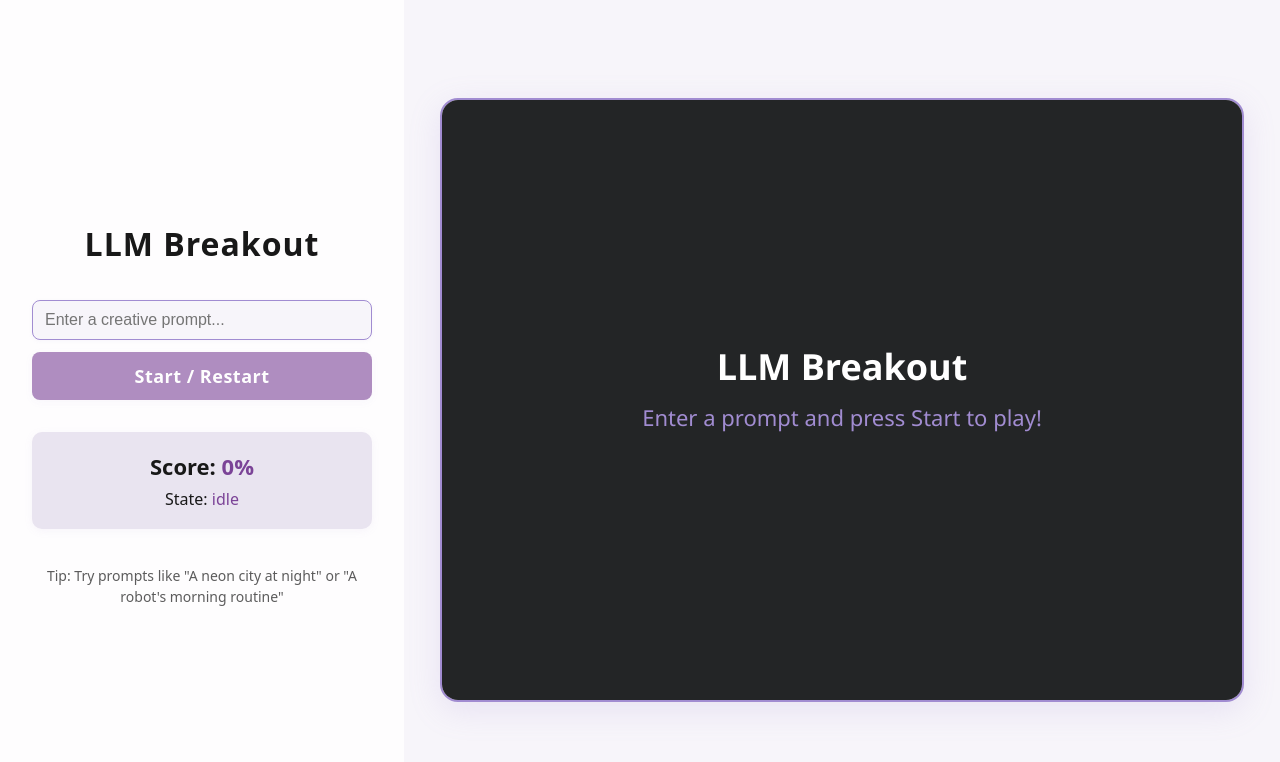
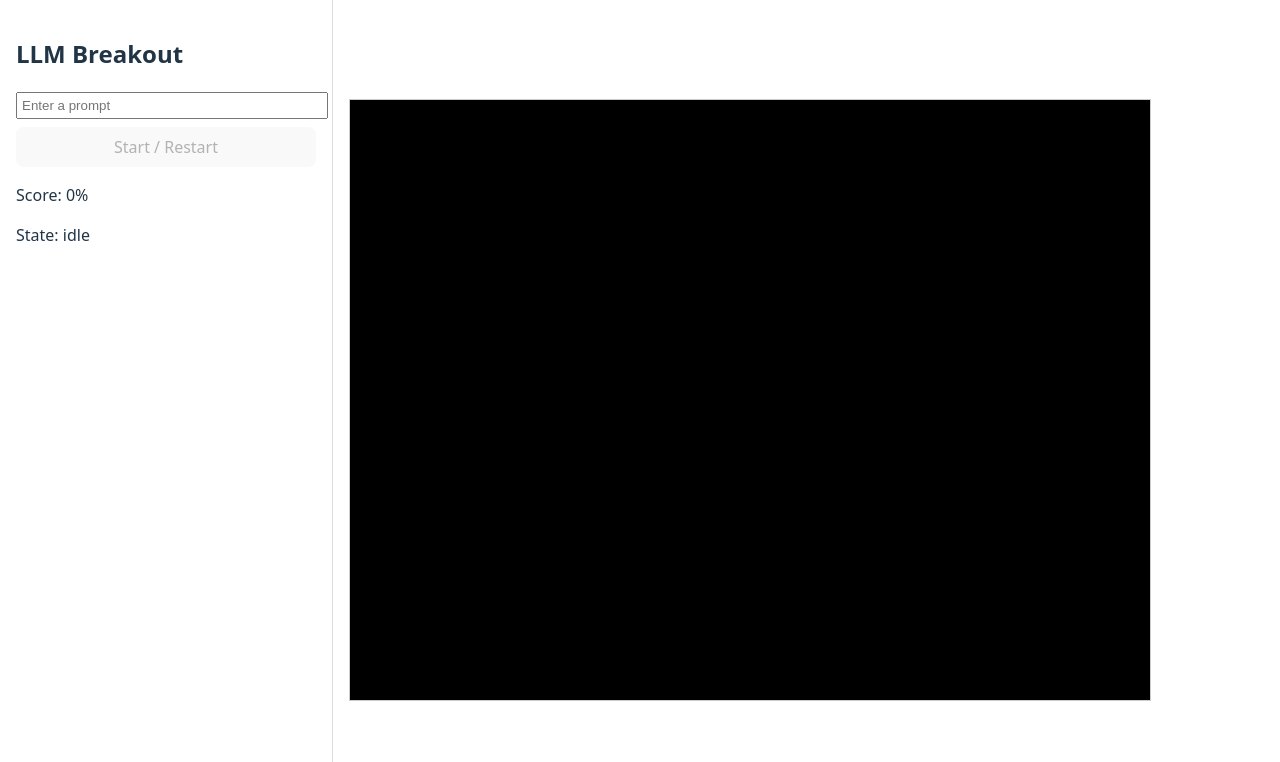
Before and after one commit to akshaykripalani/supahack-lw15, a React (Vite) app in the folder frontend/: page / in a window 1280 px wide. Shown: the top 762 px of the page. Built offline with nearby package versions, Linux system fonts and the light colour scheme; no server answers.

Commit message:
Revert "Improve layout and game UI"

```diff
--- a/frontend/src/App.tsx
+++ b/frontend/src/App.tsx
@@ -1,4 +1,3 @@
-
 import { useState } from 'react';
 import { GameCanvas } from './components/GameCanvas';
 import { useGameStore } from './store/game';
@@ -10,122 +9,29 @@ function App() {
   const score = useGameStore((s) => s.score);
 
   return (
-    <div
-      style={{
-        minHeight: '100vh',
-        width: '100vw',
-        display: 'flex',
-        alignItems: 'stretch',
-        background: '#f7f5fa',
-      }}
-    >
-      <aside
-        style={{
-          width: 340,
-          padding: 32,
-          borderRight: 'none',
-          background: 'rgba(255,255,255,0.85)',
-          boxShadow: '2px 0 16px 0 rgba(161,140,209,0.10)',
-          display: 'flex',
-          flexDirection: 'column',
-          justifyContent: 'center',
-          gap: 24,
-        }}
-      >
-        <h2
-          style={{
-            textAlign: 'center',
-            fontWeight: 800,
-            fontSize: 32,
-            letterSpacing: 1,
-            marginBottom: 8,
-            color: '#181818',
-          }}
-        >
-          LLM Breakout
-        </h2>
-        <div style={{ display: 'flex', flexDirection: 'column', gap: 12 }}>
+    <div style={{ display: 'flex', height: '100vh', gap: 16 }}>
+      <aside style={{ width: 300, padding: 16, borderRight: '1px solid #ddd' }}>
+        <h2>LLM Breakout</h2>
         <input
-            style={{
-              marginBottom: 0,
-              padding: '10px 12px',
-              borderRadius: 8,
-              border: '1.5px solid #a18cd1',
-              fontSize: 16,
-              outline: 'none',
-              color: '#181818',
-              background: '#f7f5fa',
-              transition: 'border 0.2s',
-              boxShadow: '0 1px 4px 0 rgba(161,140,209,0.07)',
-            }}
-            placeholder="Enter a creative prompt..."
+          style={{ width: '100%', marginBottom: 8, padding: 4 }}
+          placeholder="Enter a prompt"
           value={promptInput}
           onChange={(e) => setPromptInput(e.target.value)}
-            onKeyDown={(e) => {
-              if (
-                e.key === 'Enter' &&
-                promptInput &&
-                gameState !== 'loading'
-              ) {
-                startGame(promptInput);
-              }
-            }}
         />
         <button
-            style={{
-              width: '100%',
-              padding: '12px 0',
-              borderRadius: 8,
-              border: 'none',
-              background: '#7b4397',
-              color: '#fff',
-              fontWeight: 700,
-              fontSize: 18,
-              letterSpacing: 0.5,
-              cursor: !promptInput || gameState === 'loading' ? 'not-allowed' : 'pointer',
-              opacity: !promptInput || gameState === 'loading' ? 0.6 : 1,
-              boxShadow: '0 2px 8px 0 rgba(161,140,209,0.10)',
-              transition: 'opacity 0.2s',
-            }}
+          style={{ width: '100%', padding: 8 }}
           onClick={() => startGame(promptInput)}
           disabled={!promptInput || gameState === 'loading'}
         >
           {gameState === 'loading' ? 'Loading…' : 'Start / Restart'}
         </button>
-        </div>
-        <div
-          style={{
-            marginTop: 8,
-            background: '#e9e4f0',
-            borderRadius: 10,
-            padding: '18px 16px',
-            boxShadow: '0 2px 8px 0 rgba(161,140,209,0.08)',
-            color: '#181818',
-            fontWeight: 500,
-            fontSize: 18,
-            textAlign: 'center',
-          }}
-        >
-          <div style={{ fontSize: 22, fontWeight: 700, marginBottom: 4, color: '#181818' }}>
-            Score: <span style={{ color: '#7b4397' }}>{score}%</span>
-          </div>
-          <div style={{ fontSize: 16, marginTop: 2, color: '#181818' }}>
-            State: <span style={{ color: gameState === 'playing' ? '#43cea2' : gameState === 'loading' ? '#f7971e' : '#7b4397' }}>{gameState}</span>
-          </div>
-        </div>
-        <div style={{ marginTop: 12, textAlign: 'center', color: '#181818', fontSize: 14, opacity: 0.7 }}>
-          <span>Tip: Try prompts like "A neon city at night" or "A robot's morning routine"</span>
+
+        <div style={{ marginTop: 16 }}>
+          <p>Score: {score}%</p>
+          <p>State: {gameState}</p>
         </div>
       </aside>
-      <main
-        style={{
-          flex: 1,
-          display: 'flex',
-          justifyContent: 'center',
-          alignItems: 'center',
-          background: '#f7f5fa',
-        }}
-      >
+      <main style={{ flex: 1, display: 'flex', justifyContent: 'center', alignItems: 'center' }}>
         <GameCanvas />
       </main>
     </div>
--- a/frontend/src/components/GameCanvas.tsx
+++ b/frontend/src/components/GameCanvas.tsx
@@ -8,8 +8,7 @@ const PADDLE_WIDTH = 100;
 const PADDLE_HEIGHT = 12;
 const PADDLE_Y = CANVAS_HEIGHT - 40;
 const BALL_RADIUS = 8;
-const BASE_BALL_SPEED = 8;
-const MAX_BALL_SPEED = 8;
+const BALL_SPEED = 4;
 
 export const GameCanvas: React.FC = () => {
   const canvasRef = useRef<HTMLCanvasElement>(null);
@@ -27,63 +26,39 @@ export const GameCanvas: React.FC = () => {
 
   // Draw helper
   const drawFrame = (ctx: CanvasRenderingContext2D, bricksToRender: Brick[]) => {
-  // Draw solid background
-  ctx.fillStyle = '#232526';
-  ctx.fillRect(0, 0, CANVAS_WIDTH, CANVAS_HEIGHT);
+    ctx.clearRect(0, 0, CANVAS_WIDTH, CANVAS_HEIGHT);
 
-  // Draw bricks with solid color and rounded corners
+    // Draw bricks
     bricksToRender.forEach((brick) => {
       if (brick.destroyed) return;
-    ctx.save();
-    // Brick fill (solid)
-    ctx.fillStyle = brick.color;
-    roundRect(ctx, brick.x, brick.y, brick.width, brick.height, 7);
-    ctx.fill();
+      // Filled background with 25% opacity
+      ctx.fillStyle = brick.color.replace(')', ' / 0.25)');
+      ctx.fillRect(brick.x, brick.y, brick.width, brick.height);
+
       // Border
+      ctx.strokeStyle = brick.color;
       ctx.lineWidth = 2;
-    ctx.strokeStyle = '#222';
-    roundRect(ctx, brick.x, brick.y, brick.width, brick.height, 7);
-    ctx.stroke();
-    // Word text (centered, bold, no shadow)
-    ctx.font = 'bold 13px "Segoe UI", Arial, sans-serif';
+      ctx.strokeRect(brick.x, brick.y, brick.width, brick.height);
+
+      // Word text (centered)
+      ctx.fillStyle = '#ffffff';
+      ctx.font = '12px Arial';
       ctx.textAlign = 'center';
       ctx.textBaseline = 'middle';
-    ctx.fillStyle = '#fff';
       ctx.fillText(brick.text, brick.x + brick.width / 2, brick.y + brick.height / 2);
-    ctx.restore();
     });
 
-  // Draw paddle (solid color)
-  ctx.save();
-  ctx.fillStyle = '#a18cd1';
-  roundRect(ctx, paddleX.current, PADDLE_Y, PADDLE_WIDTH, PADDLE_HEIGHT, 8);
-  ctx.fill();
-  ctx.restore();
+    // Draw paddle
+    ctx.fillStyle = '#fff';
+    ctx.fillRect(paddleX.current, PADDLE_Y, PADDLE_WIDTH, PADDLE_HEIGHT);
 
-  // Draw ball (solid color)
-  ctx.save();
+    // Draw ball
     ctx.beginPath();
     ctx.arc(ballPos.current.x, ballPos.current.y, BALL_RADIUS, 0, Math.PI * 2);
     ctx.fillStyle = '#fff';
     ctx.fill();
     ctx.closePath();
-  ctx.restore();
   };
-
-// Helper for rounded rectangles
-function roundRect(ctx: CanvasRenderingContext2D, x: number, y: number, w: number, h: number, r: number) {
-  ctx.beginPath();
-  ctx.moveTo(x + r, y);
-  ctx.lineTo(x + w - r, y);
-  ctx.quadraticCurveTo(x + w, y, x + w, y + r);
-  ctx.lineTo(x + w, y + h - r);
-  ctx.quadraticCurveTo(x + w, y + h, x + w - r, y + h);
-  ctx.lineTo(x + r, y + h);
-  ctx.quadraticCurveTo(x, y + h, x, y + h - r);
-  ctx.lineTo(x, y + r);
-  ctx.quadraticCurveTo(x, y, x + r, y);
-  ctx.closePath();
-}
 
   const bricksRef = useRef<Brick[]>(bricks);
 
@@ -98,40 +73,8 @@ function roundRect(ctx: CanvasRenderingContext2D, x: number, y: number, w: numbe
     if (!ctx) return;
 
     if (gameState !== 'running') {
-      // Draw background
-      ctx.fillStyle = '#232526';
-      ctx.fillRect(0, 0, CANVAS_WIDTH, CANVAS_HEIGHT);
-
-      ctx.save();
-      ctx.textAlign = 'center';
-      ctx.textBaseline = 'middle';
-      if (gameState === 'ended') {
-        // Draw Game Over message
-        ctx.font = 'bold 40px "Segoe UI", Arial, sans-serif';
-        ctx.fillStyle = '#fff';
-        ctx.fillText('Game Over', CANVAS_WIDTH / 2, CANVAS_HEIGHT / 2 - 30);
-
-        // Show score if available
-        const totalBricks = bricksRef.current.length;
-        const destroyedBricks = bricksRef.current.filter(b => b.destroyed).length;
-        const percent = totalBricks > 0 ? Math.round((destroyedBricks / totalBricks) * 100) : 0;
-        ctx.font = 'bold 28px "Segoe UI", Arial, sans-serif';
-        ctx.fillStyle = '#a18cd1';
-        ctx.fillText(`Score: ${percent}%`, CANVAS_WIDTH / 2, CANVAS_HEIGHT / 2 + 20);
-
-        ctx.font = '20px "Segoe UI", Arial, sans-serif';
-        ctx.fillStyle = '#fff';
-        ctx.fillText('Press Start / Restart to play again', CANVAS_WIDTH / 2, CANVAS_HEIGHT / 2 + 60);
-      } else {
-        // Show welcome/instruction message
-        ctx.font = 'bold 36px "Segoe UI", Arial, sans-serif';
-        ctx.fillStyle = '#fff';
-        ctx.fillText('LLM Breakout', CANVAS_WIDTH / 2, CANVAS_HEIGHT / 2 - 30);
-        ctx.font = '22px "Segoe UI", Arial, sans-serif';
-        ctx.fillStyle = '#a18cd1';
-        ctx.fillText('Enter a prompt and press Start to play!', CANVAS_WIDTH / 2, CANVAS_HEIGHT / 2 + 20);
-      }
-      ctx.restore();
+      // Clear canvas when not running
+      ctx.clearRect(0, 0, CANVAS_WIDTH, CANVAS_HEIGHT);
       return;
     }
 
@@ -210,18 +153,10 @@ function roundRect(ctx: CanvasRenderingContext2D, x: number, y: number, w: numbe
         return; // stop loop
       }
 
-
-      // Calculate percentage completed
-      const totalBricks = bricksRef.current.length;
-      const destroyedBricks = bricksRef.current.filter(b => b.destroyed).length;
-      const percentComplete = totalBricks > 0 ? destroyedBricks / totalBricks : 0;
-      // Ball speed increases linearly from BASE_BALL_SPEED to MAX_BALL_SPEED
-      const currentBallSpeed = BASE_BALL_SPEED + (MAX_BALL_SPEED - BASE_BALL_SPEED) * percentComplete;
-
       // Ensure ball speed constant
       const mag = Math.hypot(ballVel.current.x, ballVel.current.y);
-      ballVel.current.x = (ballVel.current.x / mag) * currentBallSpeed;
-      ballVel.current.y = (ballVel.current.y / mag) * currentBallSpeed;
+      ballVel.current.x = (ballVel.current.x / mag) * BALL_SPEED;
+      ballVel.current.y = (ballVel.current.y / mag) * BALL_SPEED;
 
       drawFrame(ctx, bricksRef.current);
       animationId = requestAnimationFrame(stepLoop);
@@ -230,7 +165,7 @@ function roundRect(ctx: CanvasRenderingContext2D, x: number, y: number, w: numbe
     // Reset paddle & ball positions at start of run
     paddleX.current = (CANVAS_WIDTH - PADDLE_WIDTH) / 2;
     ballPos.current = { x: CANVAS_WIDTH / 2, y: PADDLE_Y - BALL_RADIUS - 2 };
-    ballVel.current = { x: BASE_BALL_SPEED, y: -BASE_BALL_SPEED };
+    ballVel.current = { x: BALL_SPEED, y: -BALL_SPEED };
 
     drawFrame(ctx, bricksRef.current);
     animationId = requestAnimationFrame(stepLoop);
@@ -247,16 +182,7 @@ function roundRect(ctx: CanvasRenderingContext2D, x: number, y: number, w: numbe
       ref={canvasRef}
       width={CANVAS_WIDTH}
       height={CANVAS_HEIGHT}
-      style={{
-        borderRadius: 18,
-        boxShadow: '0 8px 32px 0 rgba(161,140,209,0.18)',
-        border: '2.5px solid #a18cd1',
-        background: 'transparent',
-        outline: 'none',
-        margin: 0,
-        display: 'block',
-      }}
-      tabIndex={0}
+      style={{ border: '1px solid #ccc', background: '#000' }}
     />
   );
 };
```
Also changed, not shown: frontend/package.json (+5 -5 lines). Lines whose indentation alone changed are shown as unchanged.
